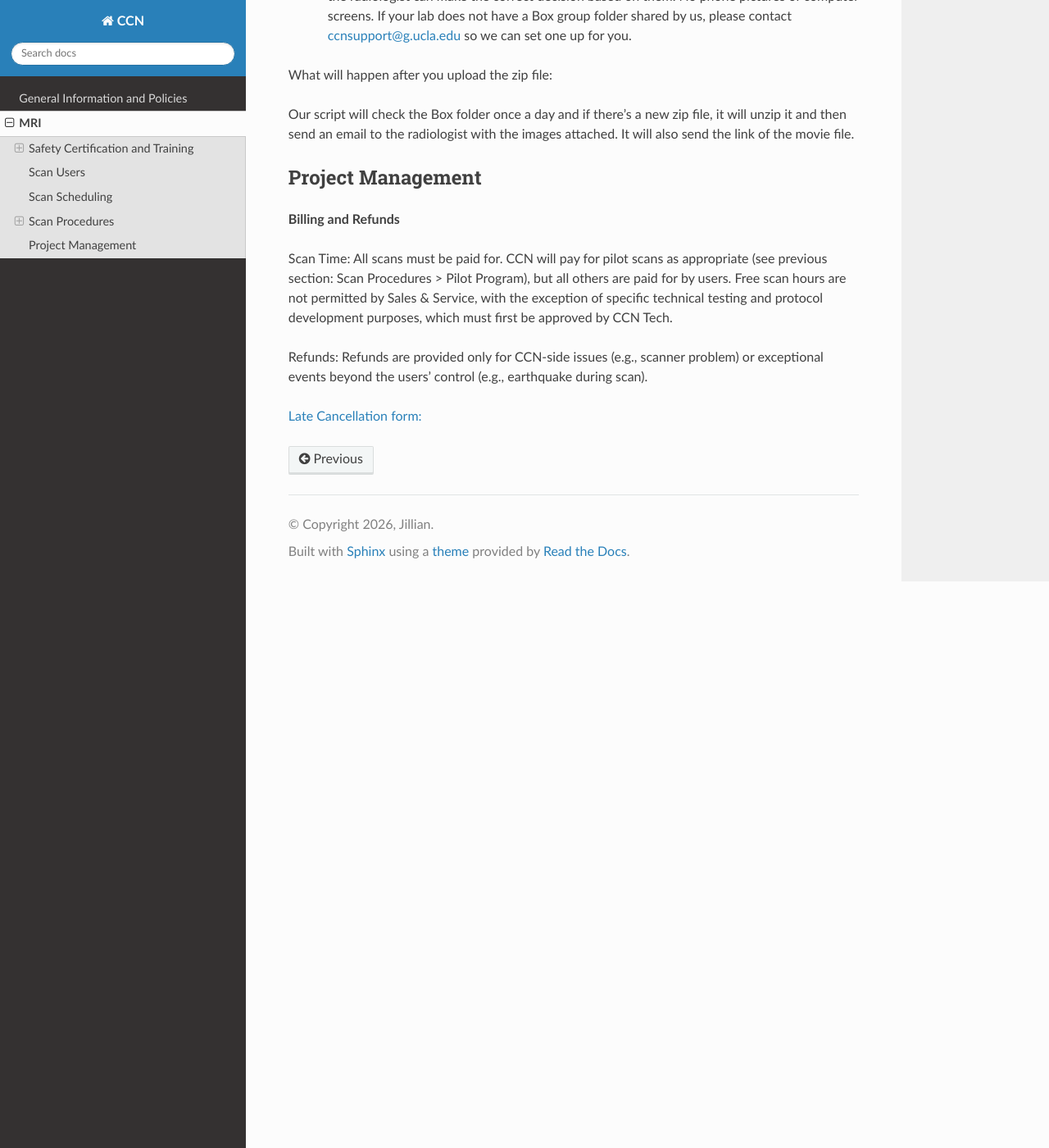
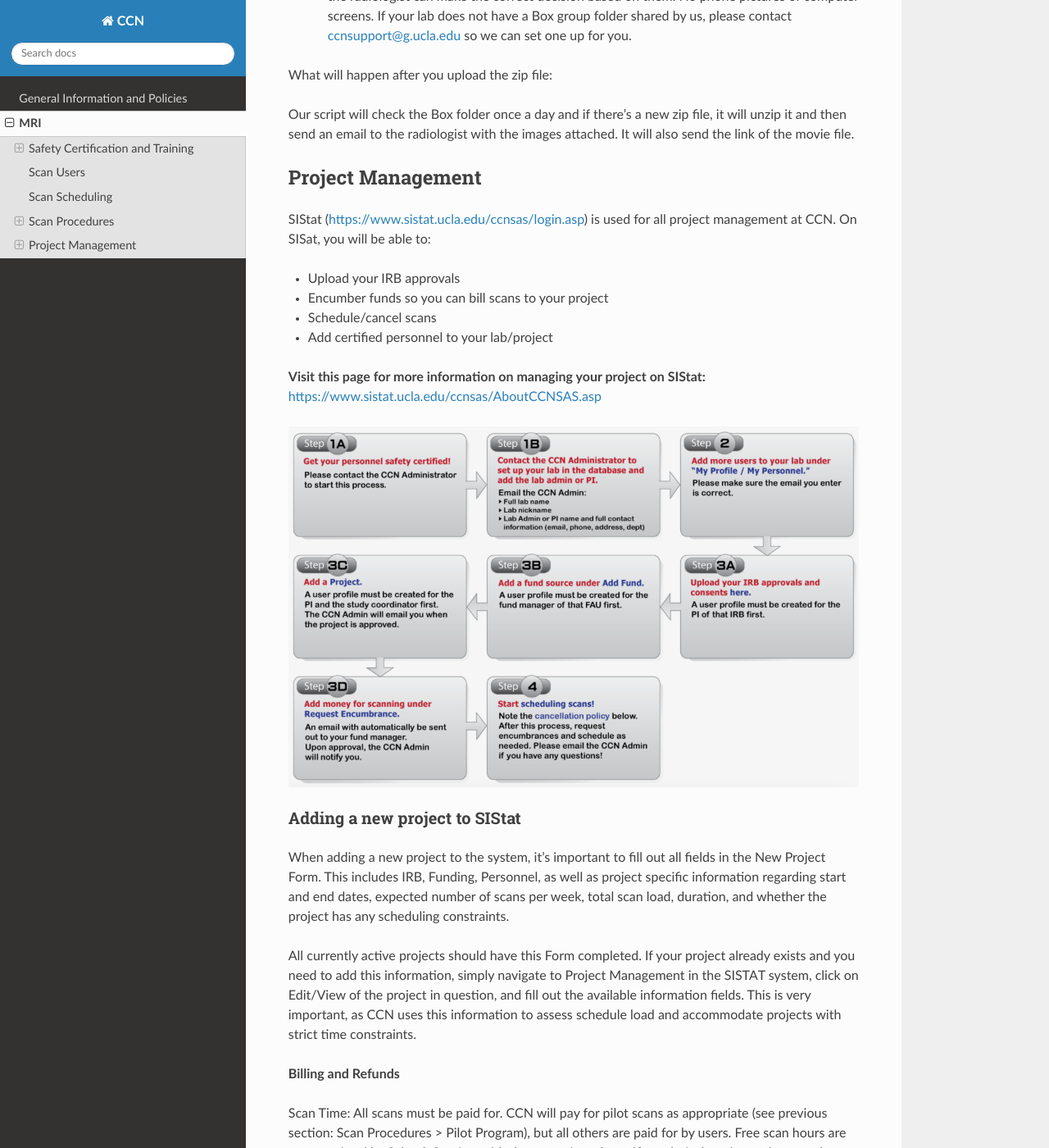
Before and after one commit to jpontanares-ccn/CCN, a Sphinx documentation site: the page built from docs/source/mri.rst, in a window 1280 px wide and 1400 px high, scrolled down 8909 px. Shown: the whole window at 82% size. Built offline with Sphinx 7.4.7 and the Read the Docs theme 3.1.0, drawn with Linux system fonts in a browser that asks for light colours.

Commit message:
Update mri.rst

```diff
--- a/docs/source/mri.rst
+++ b/docs/source/mri.rst
@@ -163,6 +163,22 @@ Our script will check the Box folder once a day and if there’s a new zip file,
 
 Project Management
 ------------------
+SIStat (https://www.sistat.ucla.edu/ccnsas/login.asp) is used for all project management at CCN. On SISat, you will be able to:
+
+- Upload your IRB approvals
+- Encumber funds so you can bill scans to your project
+- Schedule/cancel scans
+- Add certified personnel to your lab/project
+
+**Visit this page for more information on managing your project on SIStat:**  https://www.sistat.ucla.edu/ccnsas/AboutCCNSAS.asp
+
+.. image:: CCN_pmFlowChart.png
+
+Adding a new project to SIStat
+~~~~~~~~~~~~~~~~~~~~~~~~~~~~~~
+When adding a new project to the system, it's important to fill out all fields in the New Project Form. This includes IRB, Funding, Personnel, as well as project specific information regarding start and end dates, expected number of scans per week, total scan load, duration, and whether the project has any scheduling constraints.
+
+All currently active projects should have this Form completed. If your project already exists and you need to add this information, simply navigate to Project Management in the SISTAT system, click on Edit/View of the project in question, and fill out the available information fields. This is very important, as CCN uses this information to assess schedule load and accommodate projects with strict time constraints.
 
 **Billing and Refunds**
 
```
